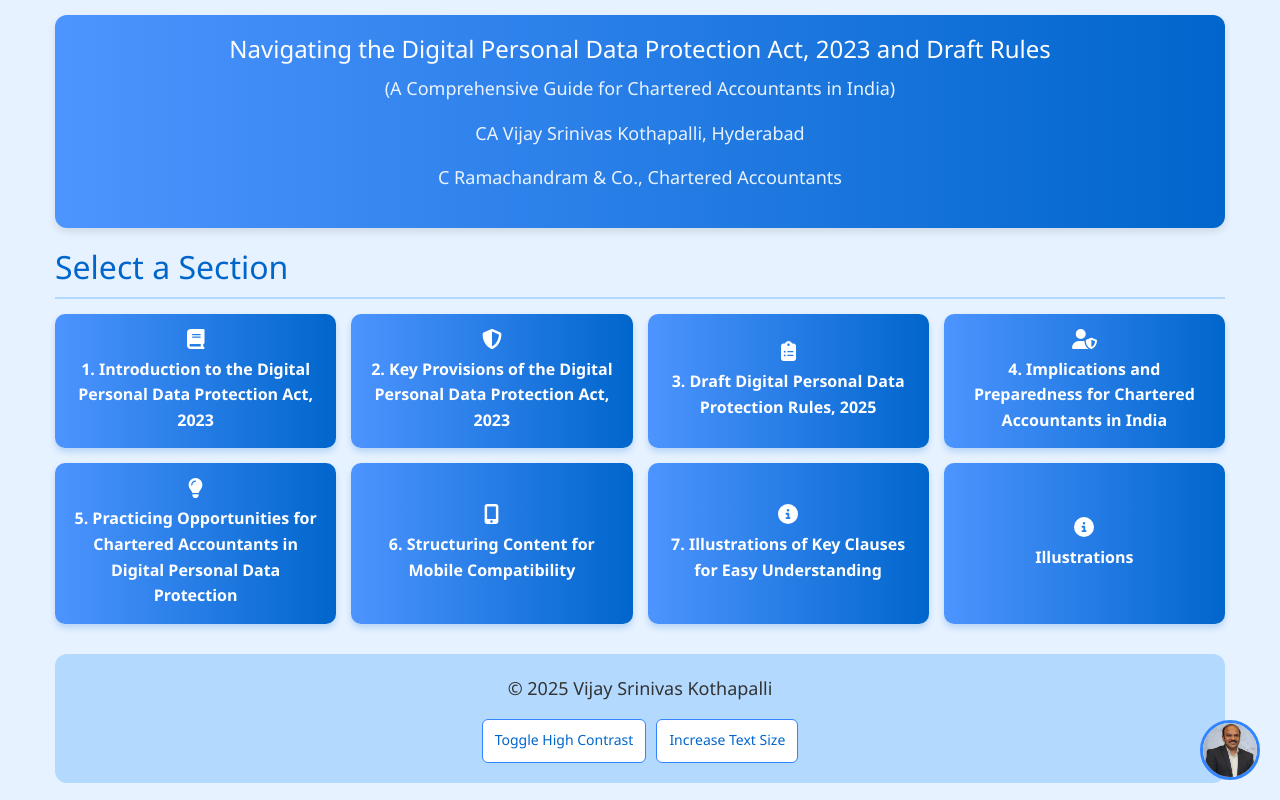
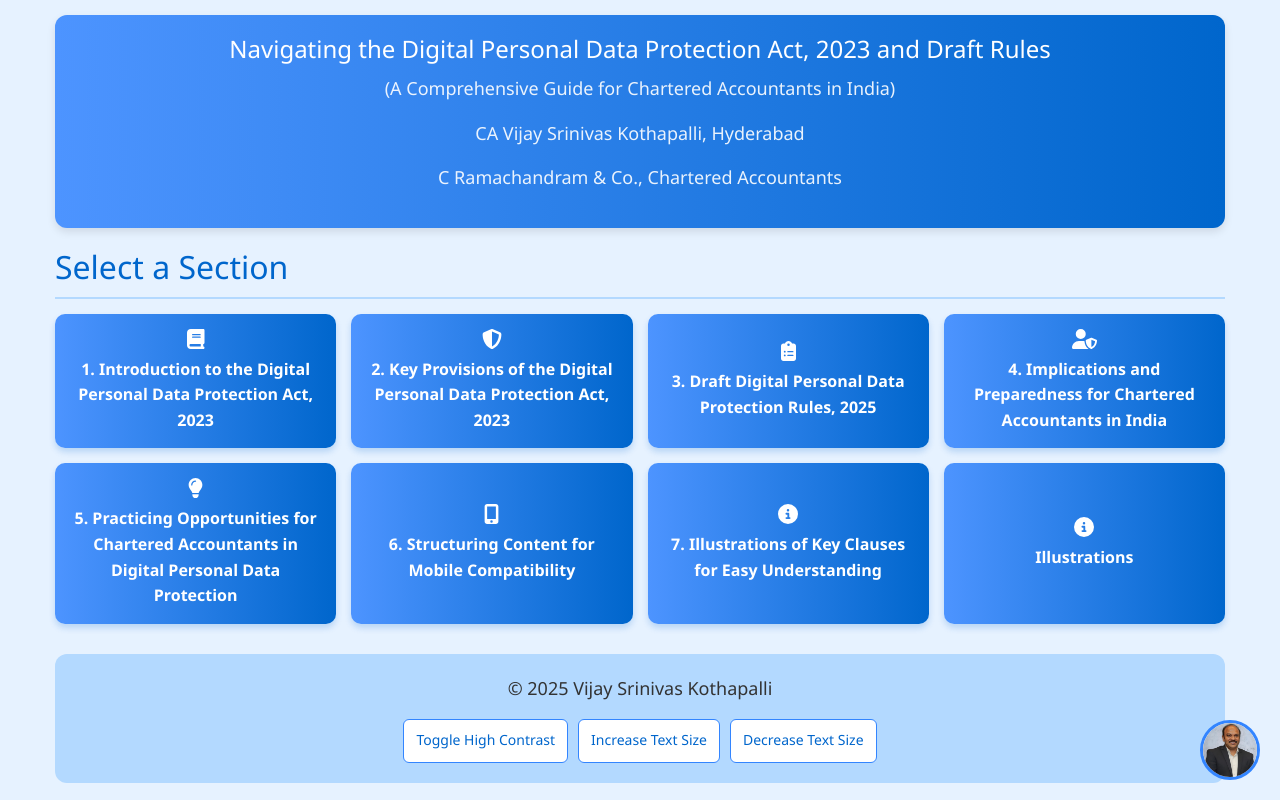
Before and after one commit to aiforvijay/dpdpa-guide, a React (Create React App) app: page / in a window 1280 px wide. Built offline with nearby package versions, Linux system fonts and the light colour scheme.

Commit message:
Update App.tsx

```diff
--- a/src/App.tsx
+++ b/src/App.tsx
@@ -292,6 +292,15 @@ function App() {
               >
                 Increase Text Size
               </button>
+              <button
+                className="accessibility-button"
+                onClick={() => {
+                  const currentSize = parseInt(window.getComputedStyle(document.body).fontSize);
+                  document.body.style.fontSize = (currentSize - 1) + 'px';
+                }}
+              >
+                Decrease Text Size
+              </button>
             </div>
           </footer>
 
```
